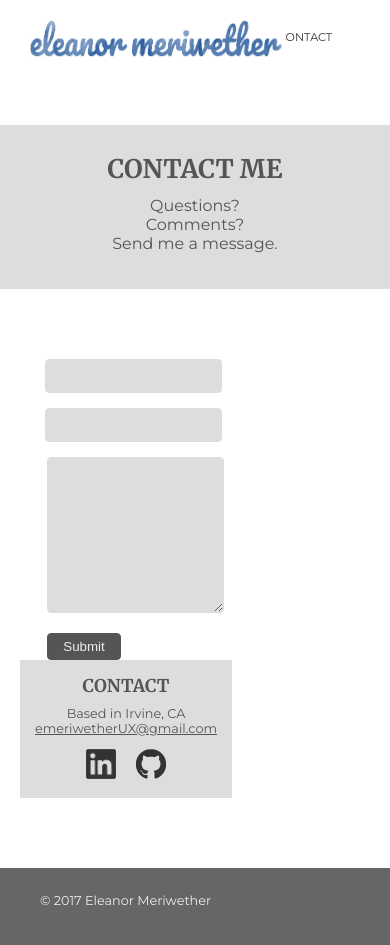
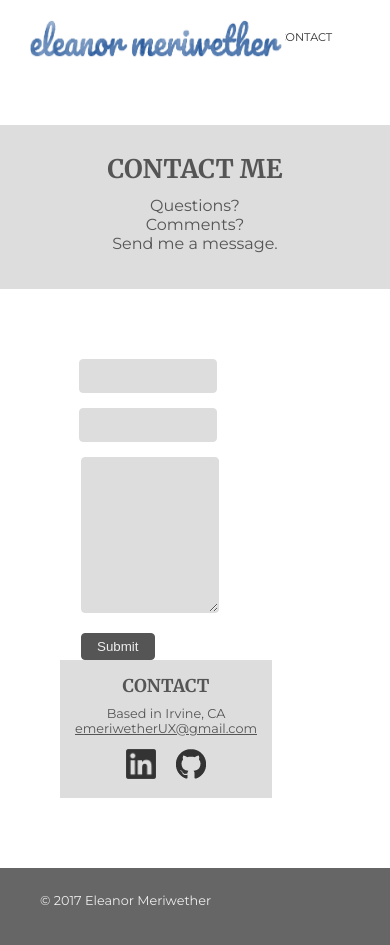
Before and after one commit to emeriwether/emeriwether.github.io, a Jekyll site: the page built from contact.html, in a window 390 px wide. Built offline with Jekyll 4.4.1, drawn with Linux system fonts in a browser that asks for light colours; nearby versions of some CDN libraries.

Commit message:
ct prev commit

```diff
--- a/css/styles.css
+++ b/css/styles.css
@@ -209,7 +209,7 @@ MEDIA QUERIES
     section.aside aside:nth-child(3) div:nth-child(1) img { margin-bottom: 80px; }
 
     /*Contact*/
-    section.contactInfo { padding: 10px 20px; }
+    section.contactInfo { padding: 10px 0x; }
     section.contactInfo #info { margin-left: 0;}
     section.contactInfo > div:nth-child(1) { width: 65%; }
 
```
